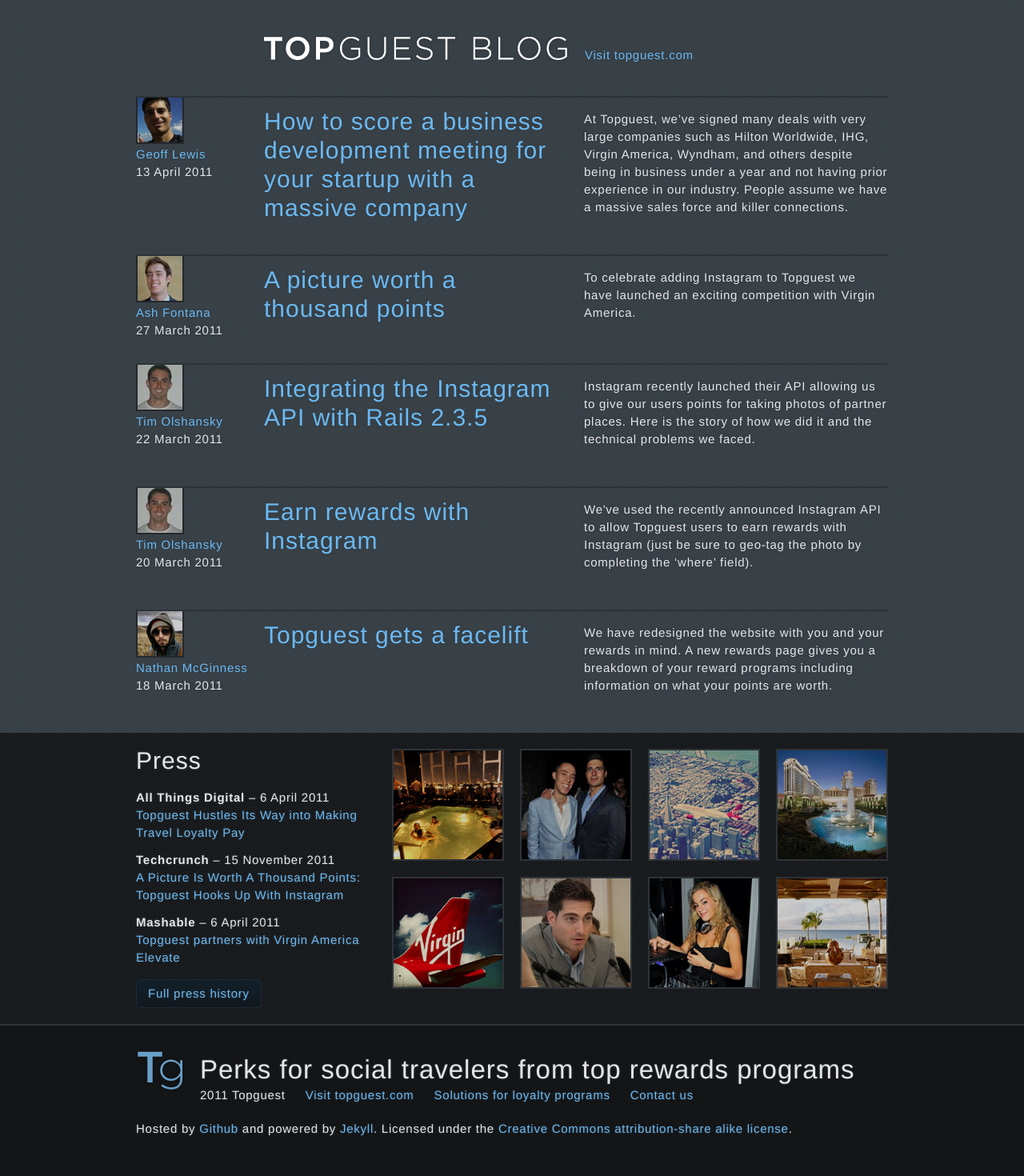
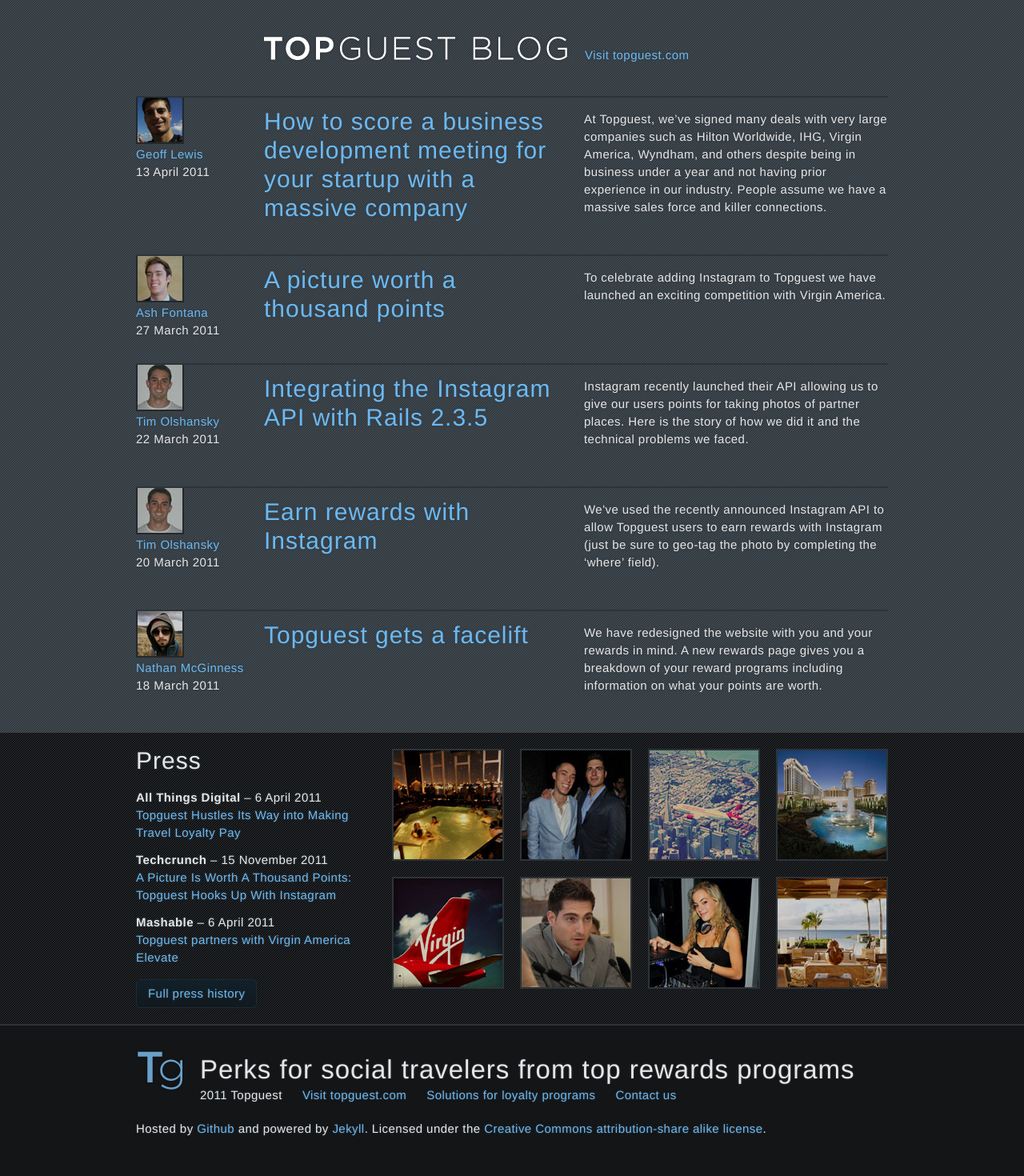
Before and after one commit to deasine/topguest.github.com, a Jekyll site: the page built from index.html, in a window 1280 px wide. Shown: the whole page at 80% size. Built offline with Jekyll 4.4.1, drawn with Linux system fonts in a browser that asks for light colours; nearby versions of some CDN libraries; Markdown is read by kramdown in place of the engine named in the settings.

Commit message:
typekit tweaks

```diff
--- a/stylesheets/compiled/style.css
+++ b/stylesheets/compiled/style.css
@@ -680,7 +680,7 @@
   background: url(/images/bg/body.gif) repeat;
   font: 15px/22px "proxima-nova-1", "proxima-nova-2", "Helvetica Neue", Helvetica, Arial, sans-serif;
   color: #e6e6e6;
-  letter-spacing: 0.05em;
+  letter-spacing: 0.03em;
   font-weight: 300;
   text-shadow: 0px 0px 3px #363e45; }
 
--- a/stylesheets/sass/style.scss
+++ b/stylesheets/sass/style.scss
@@ -11,7 +11,7 @@
 	background: url(/images/bg/body.gif) repeat;
 	font: #{$font-size}/#{$line-height} "proxima-nova-1", "proxima-nova-2", "Helvetica Neue", Helvetica, Arial, sans-serif;
   color: $text-color;
-	letter-spacing: 0.05em;
+	letter-spacing: 0.03em;
 	font-weight: $medium;
 	text-shadow: 0px 0px 3px #363e45;
 }
```
